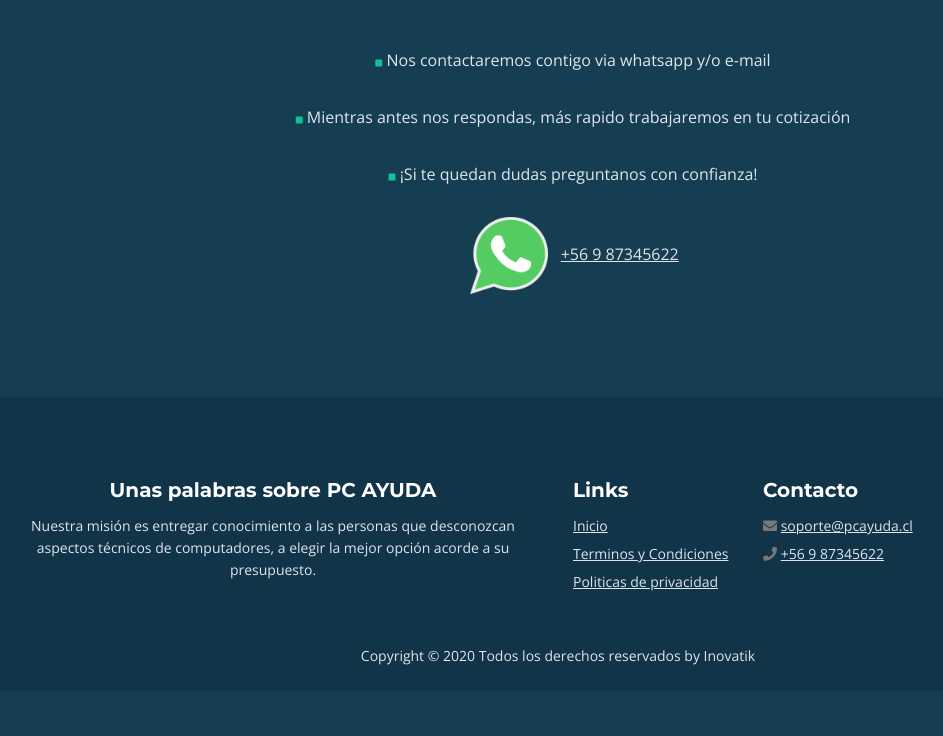
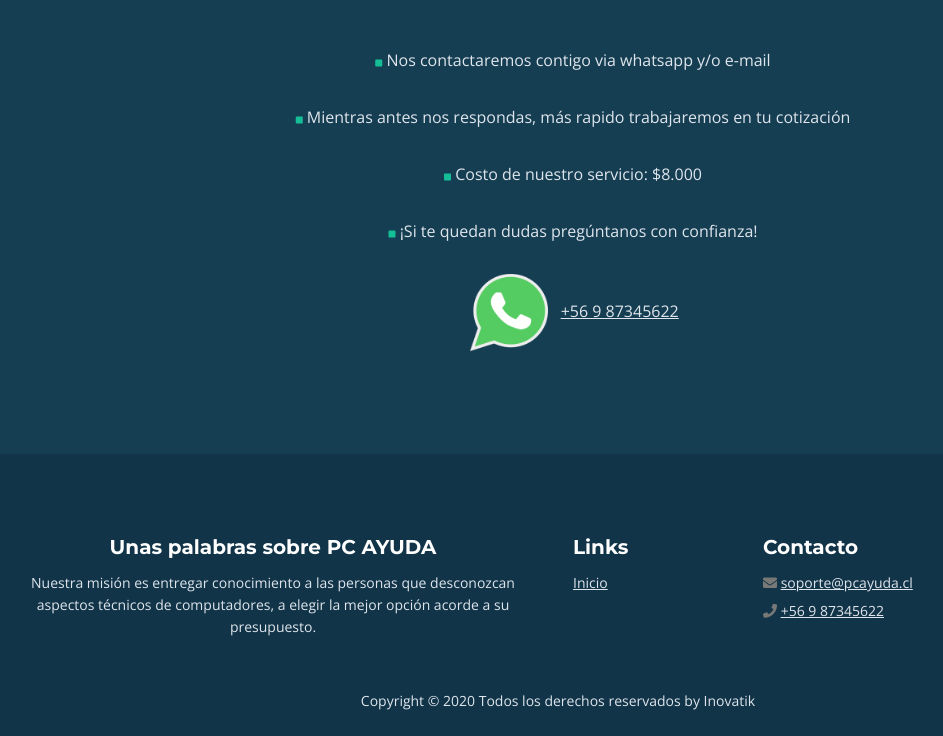
Before and after one commit to bullanguerock/pcayuda, a Django app: page /22/newclient in a window 1280 px wide. Shown: the part 418-1154 px from the top of the page, without its empty margins (82-1025 px from the left). Before the commit the page ends 1083 px from the top, so only its background shows below. Run offline with Django 3.2, Linux system fonts and the light colour scheme; data comes from the database, SQL or seed files in the repository; both versions use the stored data as it was after the commit; some libraries are stand-ins or nearby versions.

```diff
--- a/WEBAPP/templates/WEBAPP/base.html
+++ b/WEBAPP/templates/WEBAPP/base.html
@@ -141,12 +141,14 @@
                           <li>
                               <a class="white" href="">Inicio</a>
                           </li>
+                          <!--
                           <li>
                               <a class="white" href="terms-conditions.html">Terminos y Condiciones</a>
                           </li>
                           <li>
                               <a class="white" href="privacy-policy.html">Politicas de privacidad</a>
                           </li>
+                          -->
                       </ul>
                   </div> <!-- end of text-container -->
               </div> <!-- end of col -->
--- a/WEBAPP/templates/WEBAPP/form3.html
+++ b/WEBAPP/templates/WEBAPP/form3.html
@@ -65,7 +65,7 @@
 
 
           <div class="form-group">
-            <button type="submit" name="newclient" value="newclient" class="form-control-submit-button">SIGUIENTE</button>
+            <button type="submit" name="newclient" value="newclient" class="form-control-submit-button">ENVIAR FORMULARIO</button>
           </div>
 
           <div id="slider-range"></div>
--- a/WEBAPP/templates/WEBAPP/new_client.html
+++ b/WEBAPP/templates/WEBAPP/new_client.html
@@ -27,8 +27,13 @@
                         </li>
                         <br>
                         <li class="media">
-                            <div class="media-body"><i class="fas fa-square"></i> ¡Si te quedan dudas preguntanos con confianza!</div>
+                            <div class="media-body"><i class="fas fa-square"></i> Costo de nuestro servicio: $8.000</div>
                         </li>
+                        <br>
+                        <li class="media">
+                            <div class="media-body"><i class="fas fa-square"></i> ¡Si te quedan dudas pregúntanos con confianza!</div>
+                        </li>
+
                     </ul>
                     <a href="https://wa.me/56987345622" class="white"><img src="{% static 'images/wasap.png' %}" width="10%" height="10%"></img>+56 9 87345622</a>
                 </div>
```
Also changed, not shown: db.sqlite3.
